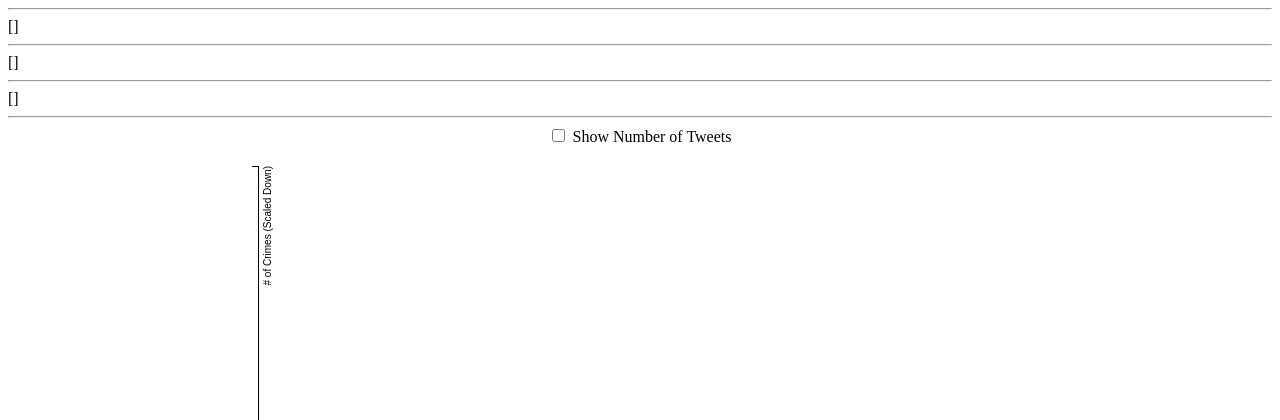
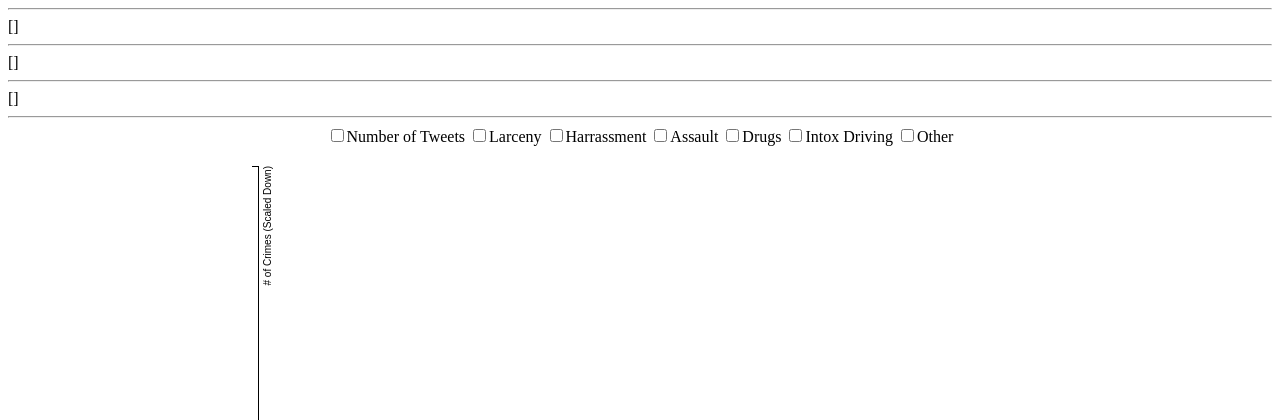
Before and after one commit to Karol-Regula/shish-KeMAB, a Flask app: template templates/test.html in a window 1280 px wide; the page is wider, and only the part inside the window is pictured. Shown: the top 420 px of that part. Run offline with Flask 2, Linux system fonts and the light colour scheme; the template is opened without the code that fills it: most values are stand-ins (such as "Sample title", 1, 10 or a date in 2020).

Commit message:
Working on Crime Filter

```diff
--- a/templates/test.html
+++ b/templates/test.html
@@ -40,7 +40,13 @@
 {{sent}}
 <hr>
 <center>
-<input type="checkbox" id="check"> Show Number of Tweets</input>
+<input type="checkbox" id="check">Number of Tweets</input>
+<input type="checkbox" id="larceny">Larceny</input>
+<input type="checkbox" id="harrassment">Harrassment</input>
+<input type="checkbox" id="assault">Assault</input>
+<input type="checkbox" id="drugs">Drugs</input>
+<input type="checkbox" id="intox">Intox Driving</input>
+<input type="checkbox" id="other">Other</input>
 <script>
 //read in the data arrays
 var cnum = {{test}};
@@ -51,18 +57,72 @@ var months = ["Jan '09","Feb '09","Mar '09","Apr '09","May '09","Jun '09","Jul '
 var crimes = cnum.slice(0,84);
 var sent = st.slice(0,84);
 var tweets = tw.slice(0,84);
-sent[66] = 364;
-crimes[54] -= 1;
+var sum = 0;
 
-console.log(tweets);
+for(var i = 0; i < crimes.length; i++){
+	sum += d3.sum(crimes[i]);
+}
 
+console.log(d3.selectAll("input"));
 
 //filters
 function display(){
+	if(d3.select("#drugs").property("checked")){
+		svg.selectAll("rect")
+		//.data(DArray)
+		.transition()
+		.duration(2000)
+		.attr("y", function(d,i) {return y(d3.sum(tweets)/d3.sum(crimes) * d)})
+		.attr("height", function(d) {return height / 2 - y(d3.sum(tweets)/d3.sum(crimes) * d);});
+	}
+
+	if(d3.select("#intox").property("checked")){
+		svg.selectAll("rect")
+		//.data(DArray)
+		.transition()
+		.duration(2000)
+		.attr("y", function(d) {return y(d3.sum(tweets)/d3.sum(crimes) * d)})
+		.attr("height", function(d) {return height / 2 - y(d3.sum(tweets)/d3.sum(crimes) * d);});
+	}
+
+	if(d3.select("#harrassment").property("checked")){
+		svg.selectAll("rect")
+		//.data(DArray)
+		.transition()
+		.duration(2000)
+		.attr("y", function(d) {return y(d3.sum(tweets)/d3.sum(crimes) * d)})
+		.attr("height", function(d) {return height / 2 - y(d3.sum(tweets)/d3.sum(crimes) * d);});
+	}
+
+	if(d3.select("#assault").property("checked")){
+		svg.selectAll("rect")
+		//.data(DArray)
+		.transition()
+		.duration(2000)
+		.attr("y", function(d) {return y(d3.sum(tweets)/d3.sum(crimes) * d)})
+		.attr("height", function(d) {return height / 2 - y(d3.sum(tweets)/d3.sum(crimes) * d);});
+	}
+
+	if(d3.select("#larceny").property("checked")){
+		svg.selectAll("rect")
+		//.data(DArray)
+		.transition()
+		.duration(2000)
+		.attr("y", function(d) {return y(d3.sum(tweets)/d3.sum(crimes) * d)})
+		.attr("height", function(d) {return height / 2 - y(d3.sum(tweets)/d3.sum(crimes) * d);});
+	}
+
+	if(d3.select("#other").property("checked")){
+		svg.selectAll("rect")
+		//.data(DArray)
+		.transition()
+		.duration(2000)
+		.attr("y", function(d) {return y(d3.sum(tweets)/d3.sum(crimes) * d)})
+		.attr("height", function(d) {return height / 2 - y(d3.sum(tweets)/d3.sum(crimes) * d);});
+	}
 	if(d3.select("#check").property("checked")){
 		svg.selectAll("rect")
 	  	.data(tweets)
-	  	//.attr("x",function(d) {return x(months[sent.indexOf(d)])})
 	  	.attr("y", function(d) {return height/2 + 1;})
 		.transition()
 		.duration(2000)
@@ -84,7 +144,7 @@ function display(){
 }
 
 
-d3.select("#check").on("change",display);
+d3.selectAll("input").on("change",display);
 
 var tooltip = d3.select("body").append("div")
 	.attr("class","tooltip")
@@ -128,7 +188,7 @@ var svg = d3.select("body").append("svg")
 
 //setting the axis values
 x.domain(months);
-y.domain([0,d3.sum(tweets)/d3.sum(crimes) * d3.max(crimes) + 150]);
+y.domain([0,d3.sum(tweets)/sum * d3.max(crimes) + 150]);
 y2.domain([0,d3.max(tw)]);
 
 
@@ -178,7 +238,7 @@ y2.domain([0,d3.max(tw)]);
 	  .style("fill","red")
 	  .on("mouseover",function(d,i){
 			tooltip.transition()
-				.duration(150)
+				.duration(500)
 				.style("opacity", .8)
 				.style("left", d3.event.pageX + "px")
 				.style("top", d3.event.pageY + "px")
@@ -187,7 +247,7 @@ y2.domain([0,d3.max(tw)]);
 		})
 	   .on("mouseout",function(d,i){
 			tooltip.transition()
-				.duration(150)
+				.duration(500)
 				.style("opacity",0);
 		});
 
@@ -197,8 +257,8 @@ y2.domain([0,d3.max(tw)]);
 	  .append("rect")
 	  .attr("x", function(d,i){return x(months[i])})
 	  //.attr("x", function(d){return x(months[crimes.indexOf(d)])})
-	  .attr("y", function(d) {return y(d3.sum(tweets)/d3.sum(crimes) * d);})
-      .attr("height", function(d) {return height / 2 - y(d3.sum(tweets)/d3.sum(crimes) * d);})
+	  .attr("y", function(d,i) {return y(d3.sum(tweets)/sum * d3.sum(d));})
+      .attr("height", function(d,i) {return height / 2 - y(d3.sum(tweets)/sum * d3.sum(d));})
 	  .attr("width", x.rangeBand())
 	  .style("fill","steelblue");
 
```
